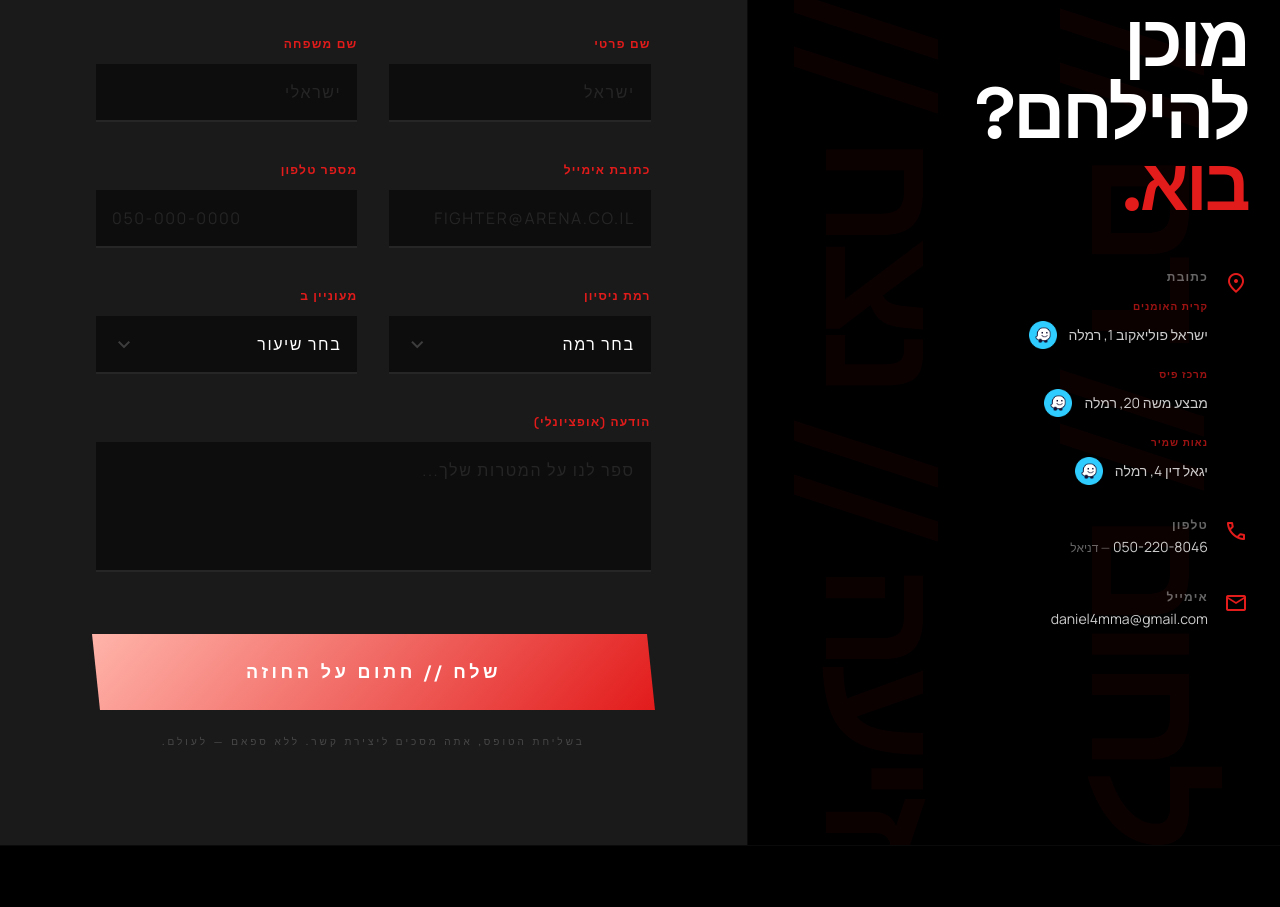
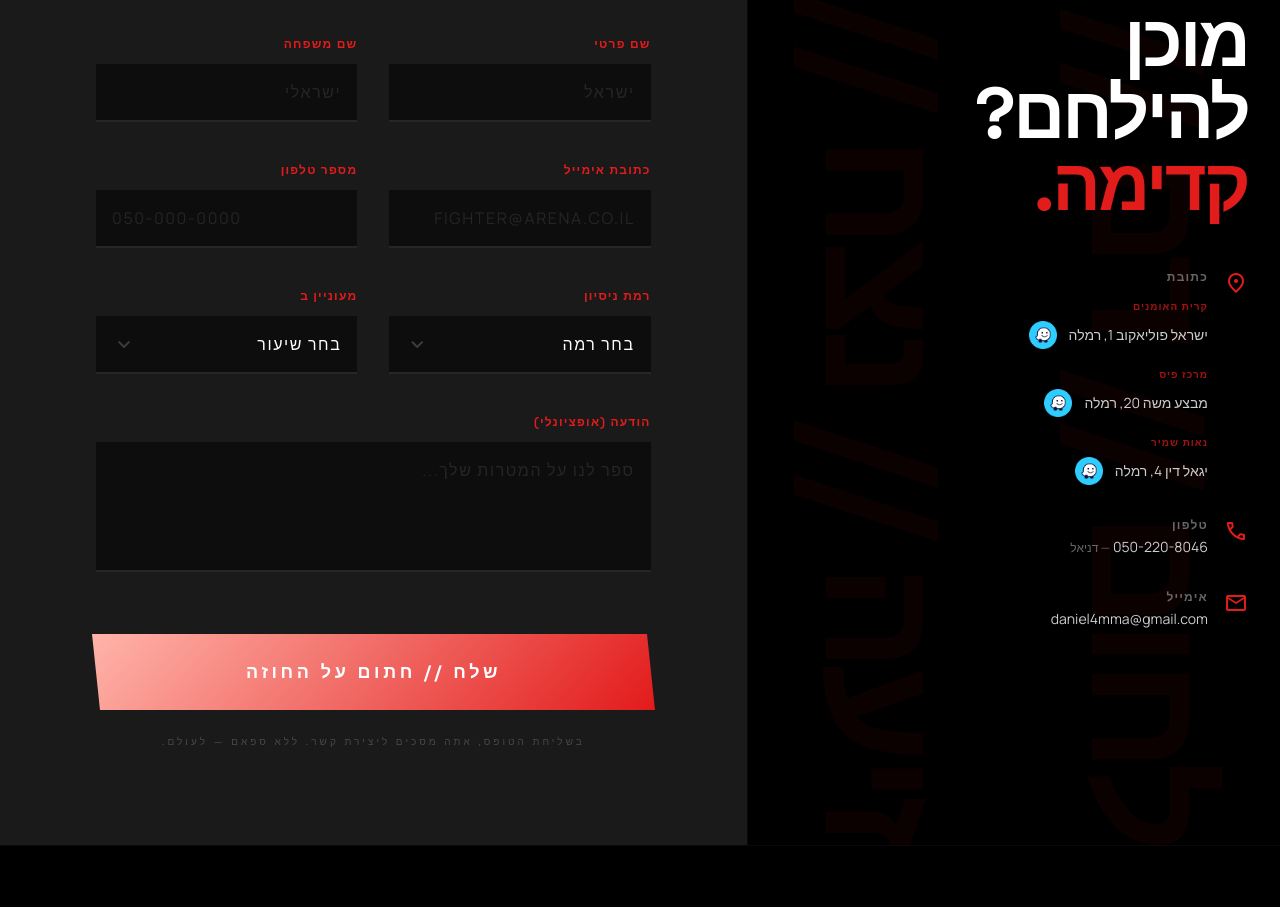
Before and after one commit to johnnymagornew-sys/michaelsonmma, a plain HTML site: page index.html in a window 1280 px wide. Shown: the part 5260-6167 px from the top of the page. Drawn offline with nearby package versions, Linux system fonts and the light colour scheme.

Commit message:
Change בוא to קדימה in contact heading

```diff
--- a/index.html
+++ b/index.html
@@ -832,7 +832,7 @@
     <div class="relative z-10 w-full">
       <span class="font-headline font-bold text-[10px] tracking-[.4em] uppercase text-primary block mb-6">צור קשר</span>
       <h2 class="font-headline font-black text-5xl md:text-7xl uppercase tight leading-[.85] text-white mb-12">
-        מוכן<br/>להילחם?<br/><span class="text-primary">בוא.</span>
+        מוכן<br/>להילחם?<br/><span class="text-primary">קדימה.</span>
       </h2>
       <div class="space-y-8">
         <div class="flex items-start gap-4">
```
